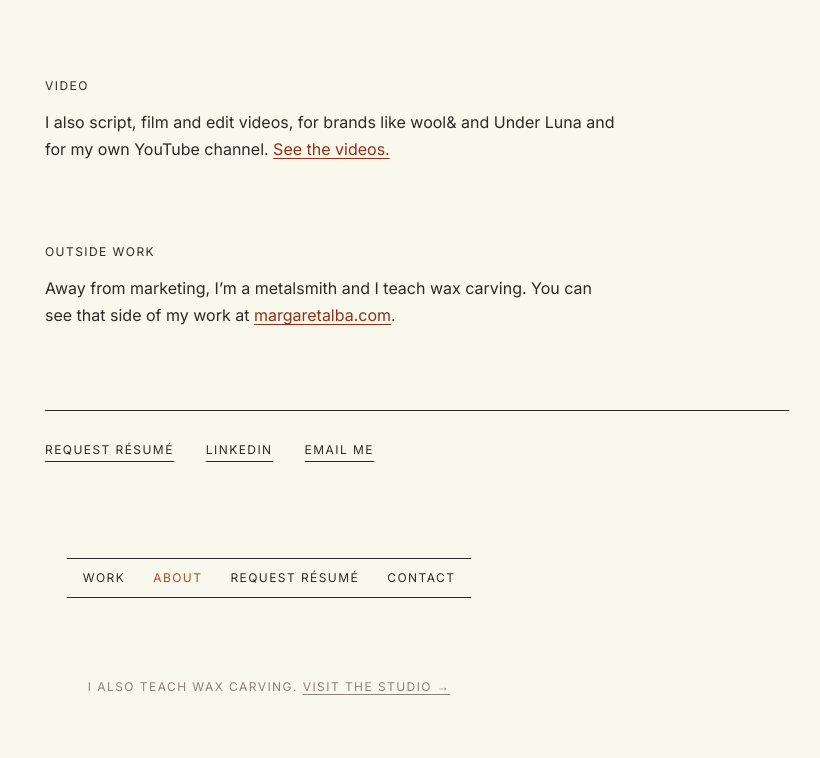
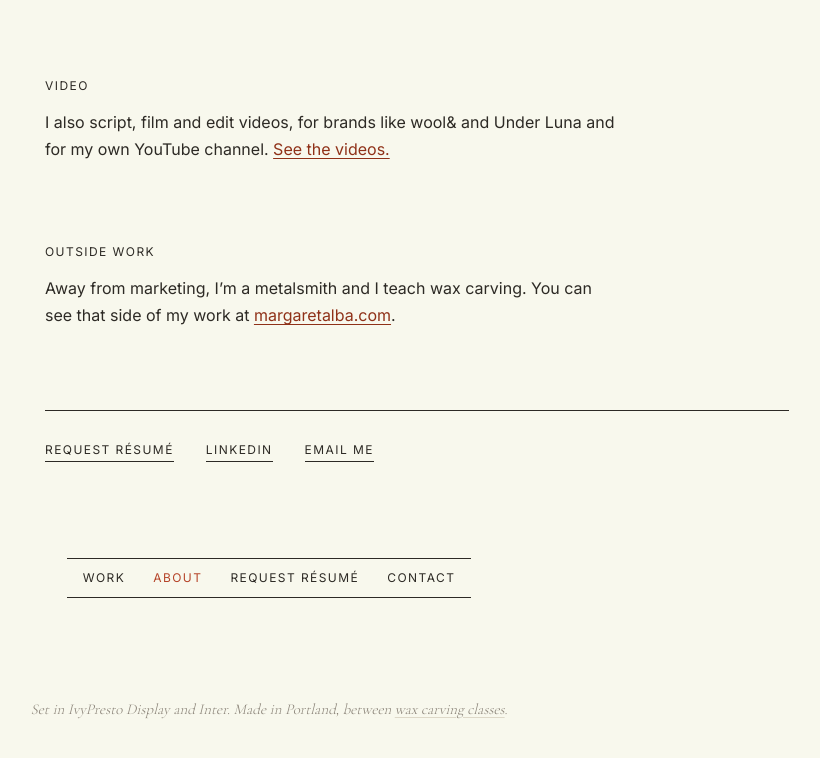
Before and after one commit to margaretalba/work, a plain HTML site: page about/index.html in a window 1280 px wide. Shown: the part 1356-2114 px from the top of the page, without its empty margins (371-1191 px from the left). Before the commit the page ends 2092 px from the top, so only its background shows below. Drawn offline with nearby package versions, Linux system fonts and the light colour scheme; a web font is replaced by a local one.

Commit message:
Wax carving as a colophon at the end of every page
'Set in IvyPresto Display and Inter. Made in Portland, between wax carving
classes.' The stamp comes off the homepage hero.

Co-Authored-By: Claude Opus 5.5 <noreply@anthropic.com>
Claude-Session: https://claude.ai/code/session_01Bp2y4MwKfvAmLHEs5SbnWi

```diff
--- a/about/index.html
+++ b/about/index.html
@@ -126,7 +126,7 @@ div[style*="repeat(4,1fr)"]{grid-template-columns:repeat(2,1fr)!important}
 </div>
 
 <div style="position:sticky;bottom:20px;display:flex;justify-content:center"><nav class="tb" aria-label="Primary" style="display:flex;flex-wrap:wrap;gap:4px;justify-content:center;background:#2D2A25;border-radius:14px;padding:8px"><a href="/">Work</a><a class="on" href="/about">About</a><a href="https://drive.google.com/file/d/1KJJ6ExJ1O207NEQX9hSfTUVoeBXnKXQR/view" target="_blank" rel="noopener">Request résumé</a><a href="mailto:hello@margaretalba.com">Contact</a></nav></div>
-<p class="ft" style="margin:8px 0 0;text-align:center;font-size:13px;color:#6B665E">I also teach wax carving. <a href="https://margaretalba.com" class="ma" style="color:#8F3118">Visit the studio →</a></p>
+<p class="colophon">Set in IvyPresto Display and Inter. Made in Portland, between <a href="https://margaretalba.com">wax carving classes</a>.</p>
 
 </div>
 </div>
--- a/assets/garden.css
+++ b/assets/garden.css
@@ -257,27 +257,27 @@ html { cursor: auto !important; }
 a, button, summary, label, [role=button] { cursor: pointer !important; }
 .sel, .hn, .gc { display: none !important; }
 
-/* The wax carving note as a faded rubber stamp, like a library or ex libris mark,
-   set a little crooked beside the results. It inks up on hover. */
-.bub {
-  position: static !important;
-  margin-top: 8px;
+/* A colophon at the end of every page, the way a book ends with a note on how it was made */
+.colophon {
+  margin: 28px auto 0;
+  max-width: 36em;
+  text-align: center;
+  font-family: var(--g-roman);
+  font-weight: 300;
+  font-style: italic;
+  font-size: 15px;
+  line-height: 1.5;
+  color: var(--g-gray);
 }
-.stamp {
-  display: inline-block;
-  width: 104px;
-  color: var(--g-rust) !important;
-  opacity: .42;
-  transform: rotate(-9deg);
-  transition: opacity .3s, transform .45s cubic-bezier(.3, 1.4, .5, 1);
+.colophon a {
+  color: inherit !important;
+  text-decoration: underline;
+  text-decoration-thickness: 1px;
+  text-decoration-color: var(--g-rule);
+  text-underline-offset: 3px;
+  transition: color .2s, text-decoration-color .2s;
 }
-.stamp svg { display: block; width: 100%; height: auto; overflow: visible; }
-.stamp:hover, .stamp:focus-visible { opacity: .95; transform: rotate(-3deg) scale(1.03); }
-@media (min-width: 1100px) {
-  .bub { position: absolute !important; right: 8px !important; top: auto !important; bottom: 34px; margin: 0; }
-  .stamp { width: 118px; }
-}
-@media (prefers-reduced-motion: reduce) { .stamp { transition: none; } }
+.colophon a:hover { color: var(--g-rust) !important; text-decoration-color: currentColor; }
 
 /* The nav sits on its rules at the end of the page instead of floating */
 div[style*="position:sticky;bottom:20px"] { position: static !important; margin-top: 24px; }
```
Also changed, not shown: index.html (+1 -1 lines), ltk-adidas/index.html (+1 -1 lines), ltk-madewell/index.html (+1 -1 lines), more-to-say/index.html (+1 -1 lines), project-object/index.html (+1 -1 lines), stitch-fix-meta/index.html (+1 -1 lines), stitch-fix-promotions/index.html (+1 -1 lines), video/index.html (+1 -1 lines).
